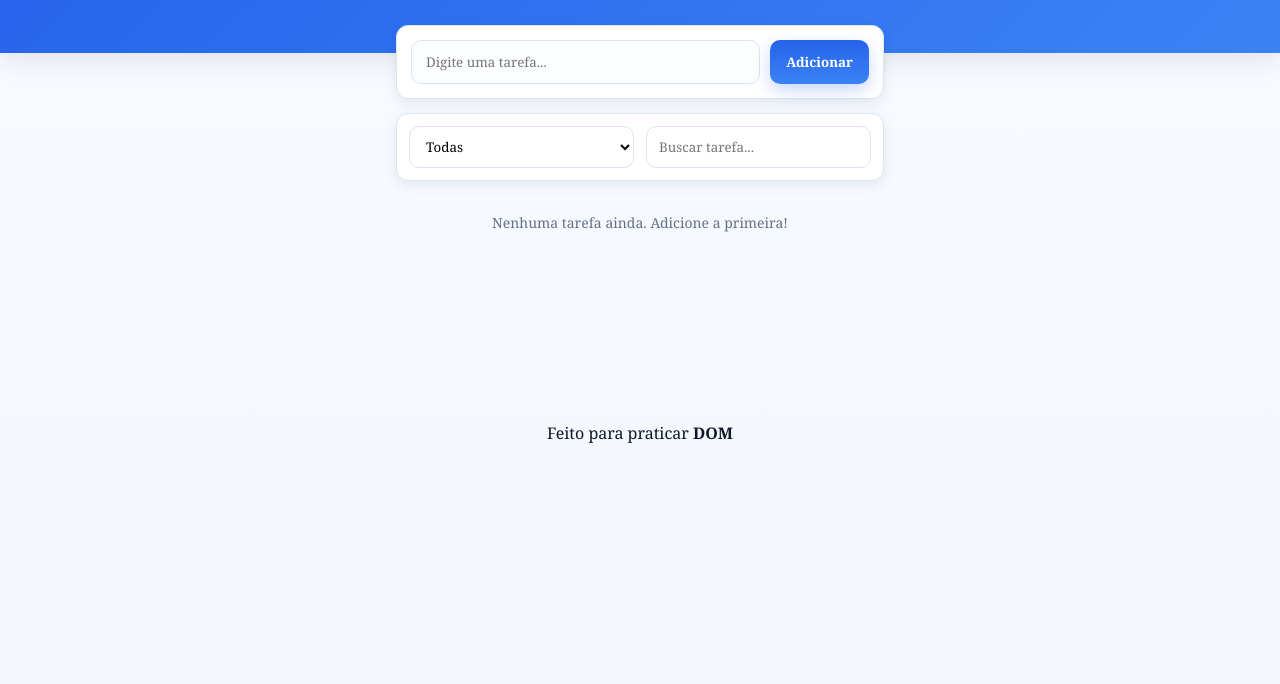
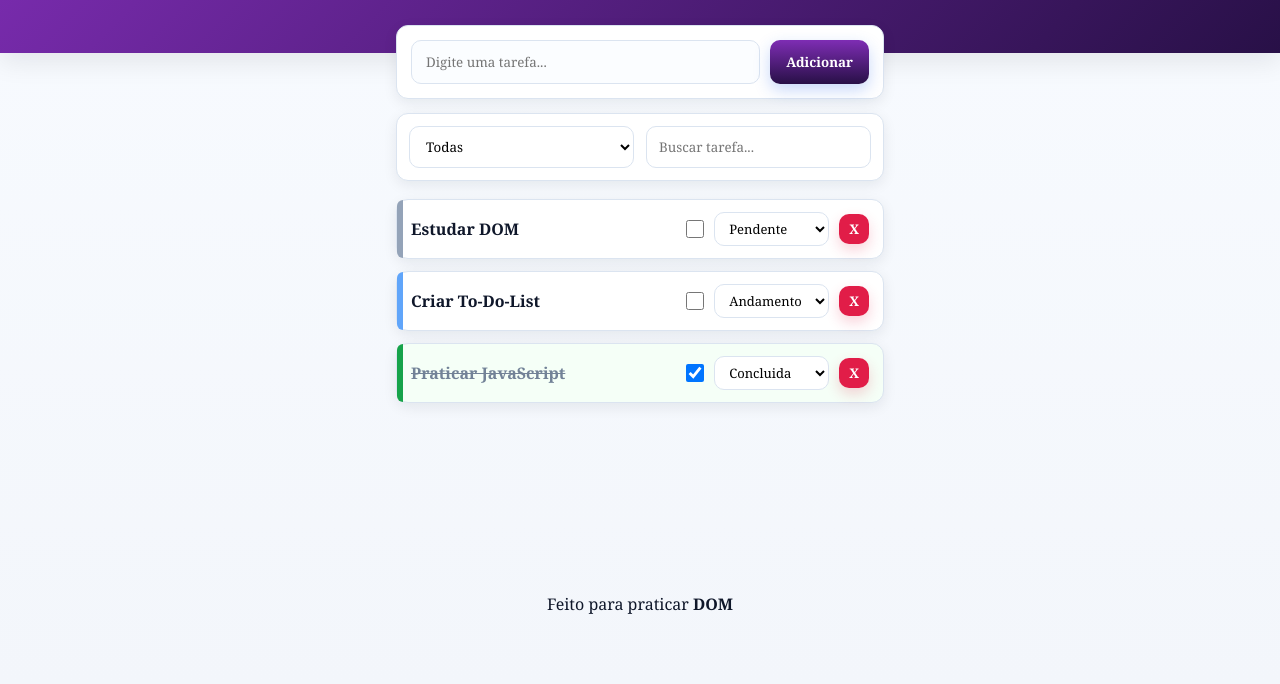
Before and after one commit to MayaraAlmeida1/JavaScript-DEV2sem, a plain HTML site: page Aula DOM - JS/index.html in a window 1280 px wide. Shown: the part 116-800 px from the top of the page. Drawn offline with Linux system fonts and the light colour scheme.

Commit message:
:books: Finalização aula de DOM

```diff
--- a/Aula DOM - JS/scripts/script.js
+++ b/Aula DOM - JS/scripts/script.js
@@ -1,4 +1,6 @@
-//! AULA DOM - Document Object Model, uma API (Interface de Programação de Aplicações) que representa uma página HTML ou XML como uma árvore de objetos
+//! AULA DOM - Document Object Model, uma API (Interface de Programação de Aplicações) que representa uma página HTML e todos os seus elementos dela como uma árvore de objetos
+//! Cada tag (como <div>, <p>, <img>) é transformada em um na árvore, permitindo que o JavaScript acesse e altere o conteúdo, a estrutura e o estilo da página dinamicamente.
+//! Em resumo: o DOM é a forma como o navegador “enxerga” e manipula o HTML.
 
 
 //* com o "document" conseguimos pegar os códigos do html para poder manipular no JS
@@ -53,8 +55,8 @@ elForm.addEventListener('submit', function (e) {  // Nesse caso está esperando
 //* Renderizar a lista
 function render(){
     // Pegar o termo digitado no filtro de busca e deixar em minúsculo
-    const termo = elFiltroBusca.value.toLowerCase() // Para buscar primeiro passa o que foi digitado para minúsculo
-    console.log("termo digitado em minúsculo: " + termo)
+    const termo = elFiltroBusca.value.toLowerCase() // Para buscar, primeiro passa o que foi digitado para minúsculo
+   // console.log("termo digitado em minúsculo: " + termo)
 
     // Pega o valor selecionado no filtro de status
     const filtro = elFiltroStatus.value
@@ -63,13 +65,14 @@ function render(){
     //* Aplica filtros de status e busca
     const filtradas = tarefas.filter(function(t){
 
-        const okStatus = filtro === "todas" ? true : t.status // se o filtro for "todas", aceita qualquer status
+        const okStatus = filtro === "todas" ? true : t.status === filtro // se o filtro for "todas", aceita qualquer status
                                                              //senão - compara com t.status
 
-        //* Se houver termo, ele verifica se o título contém esse termo
-        //* Se o usuário digitar algo, só aceita a tarefa se for igual ao que o usuário digitou
-        //* Se o usário não digitar nada, retorna a lista completa com todas as tarefas
-        const okBusca = termo ? t.titulo.toLocaleLowerCase().includes(termo) : true // .includes - verfica se inclui o termo
+
+        const okBusca = termo ? t.titulo.toLocaleLowerCase().includes(termo) : true // Se houver termo, ele verifica se o título contém esse termo
+                                                                                    // Se o usuário digitar algo, só aceita a tarefa se for igual ao que o usuário digitou
+                                                                                    // Se o usário não digitar nada, retorna a lista completa com todas as tarefas
+                                                                                   // .includes - verfica se inclui o termo
 
         return okStatus && okBusca
     })
@@ -84,7 +87,7 @@ function render(){
         const li = document.createElement('li')// Ao passar por cada tarefa, cria um elmento chamado "li"
 
         //*Cria uma class para o li e colocando qual status
-        li.className = "tarefa" + t.status // Class = "tarefa pendente" ou "tarefa concluida", depende do status
+        li.className = "tarefa " + t.status // Class = "tarefa pendente" ou "tarefa concluida", depende do status
 
         //* Adiciona id para o li
         li.dataset.id = t.id // O id do li recebe o id da tarefa
@@ -102,5 +105,70 @@ function render(){
         check.type = "checkbox" // Tipo da caixa de selção, podendo marcar se fez ou não
         check.checked = t.status === "concluida" // Se o status da tarefa estiver marcado como concluida, ele vai marcar o check
 
+        //* Ao mudar check, redesenha na tela
+                            // 'parâmetro', função()
+        check.addEventListener('change', function(){ // .addEventListener - escutador de evento // 'change' - usada caso alguma mudança aconteça
+            t.status = check.checked ? "concluida" : "pendente" // Verifica se o check está clicado, caso sim, marca como concluída, senão, marca a tarefa como pendente
+            render() // Mostrar novamnete na tela renderizada
+        })
+
+        // * Select de status para conseguirmos maracar: pendente, concluída ou em andamento
+        const select = document.createElement('select')
+        const listaSelect = ["pendente", "andamento", "concluida"]
+
+        listaSelect.forEach(function(status) { // Cria para cada status uma option e colocar dentro do value (pendente, andamento ou concluida)
+            const option = document.createElement('option')
+            option.value = status
+
+            option.textContent = status.charAt(0).toUpperCase() + status.slice(1) // .charAt - pega a posição dentro da palavra, nesse caso a posição 0 (primeira letra)
+                                                                                  // .toUpperCase - deixa a letra pegada pelo chatAt em maiúsculo
+                                                                                  // .slice - pega o resto da palavra a partir da posição selecionada
+                                                                                  // Nesse caso vai deixar a primeira letra em maiúscula e juntar com o resto dela
+            if(t.status === status) option.selected = true
+            select.appendChild(option) // .appendChild - coloca dentro da div, nesse caso o option
+        })
+
+        //* Ao mudar o select(status da tarefa), atualiza e redesenha na tela a cor da tarefa
+        select.addEventListener('change', function(){
+            t.status = select.value
+            render() // Atualiza a tela
+        })
+
+        //* Botão para remover - tira e redesenha a tarefa
+        const botao = document.createElement('button')
+        botao.textContent = "X"
+        botao.className = "remover"
+
+        //* Recebe o evento de click e filtra uma nova lista
+        botao.addEventListener('click', function() { // Esperando um click nesse botão
+            tarefas = tarefas.filter(apagar => apagar.id !== t.id) // O apagar pega o id do que foi clicado e verifica se é diferente do id da tarefa, se for diferente ele joga fora
+            render()
+        })
+
+        //* Adicionando os filhos da div ações
+        acoes.appendChild(check)
+        acoes.appendChild(select)
+        acoes.appendChild(botao)
+
+        //* Adicionando os filhos do li
+        li.appendChild(h3)
+        li.appendChild(acoes)
+
+        //*Adcionando os filhos do ul (id: #lista-tarefas - variavel: elLista)
+        elLista.appendChild(li)
     })
+
+    elVazio.style.display = filtradas.length ? "none" : "block"   // .style - acessa as propriedades do CSS
+                                                                 // . display - vai ser a ação do if
+                                                                // texto aparece na tela somente se o array de filtradas existir algo, senão, recebe display none (some da tela)
 }
+
+//* FILTRAR
+//* Quando o usuário muda a opção de filtro por status
+elFiltroStatus.addEventListener('change', render) // Está esperando algo acontecer para chamar a função render (se estivesse com parênteses no final do render, a função aconteceria imediatamente)
+
+//* Quando o usuário digitar algo no campo de busca
+elFiltroBusca.addEventListener('input', render)
+
+//* Primeira renderização / atualização de informações
+render()
--- a/Aula DOM - JS/styles/style.css
+++ b/Aula DOM - JS/styles/style.css
@@ -5,8 +5,8 @@
   --borda: #dbe4f0;
   --texto: #0f172a;
   --vazio: #667085;
-  --azul: #2563eb;
-  --azul-escuro: #1e3a8a;
+  --roxo: #7e2db4;
+  --azul-escuro: #2f084e;
   --verde: #16a34a;
   --verm: #e11d48;
 
@@ -36,7 +36,7 @@ header{
   text-align:center;
   padding: 40px 16px 56px;
   color: #fff;
-  background: linear-gradient(135deg, var(--azul), #3b82f6);
+  background: linear-gradient(135deg, var(--roxo), #281047);
   box-shadow: var(--sombra-md);
 }
 
@@ -98,7 +98,7 @@ main{
   padding: 12px 16px;
   border: 0;
   border-radius: 10px;
-  background: linear-gradient(180deg, var(--azul), #3b82f6);
+  background: linear-gradient(180deg, var(--roxo), #281047);
   color: #fff;
   font-weight: 700;
   cursor: pointer;
```
